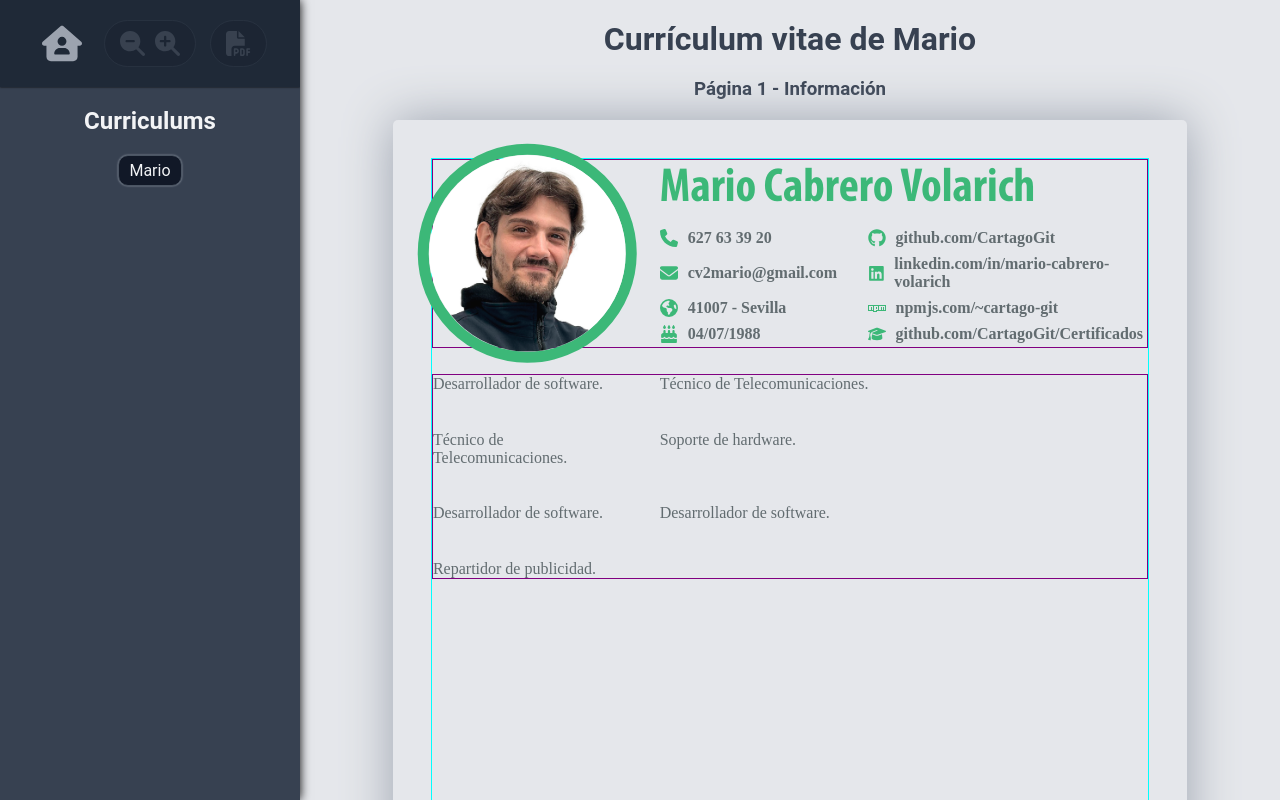
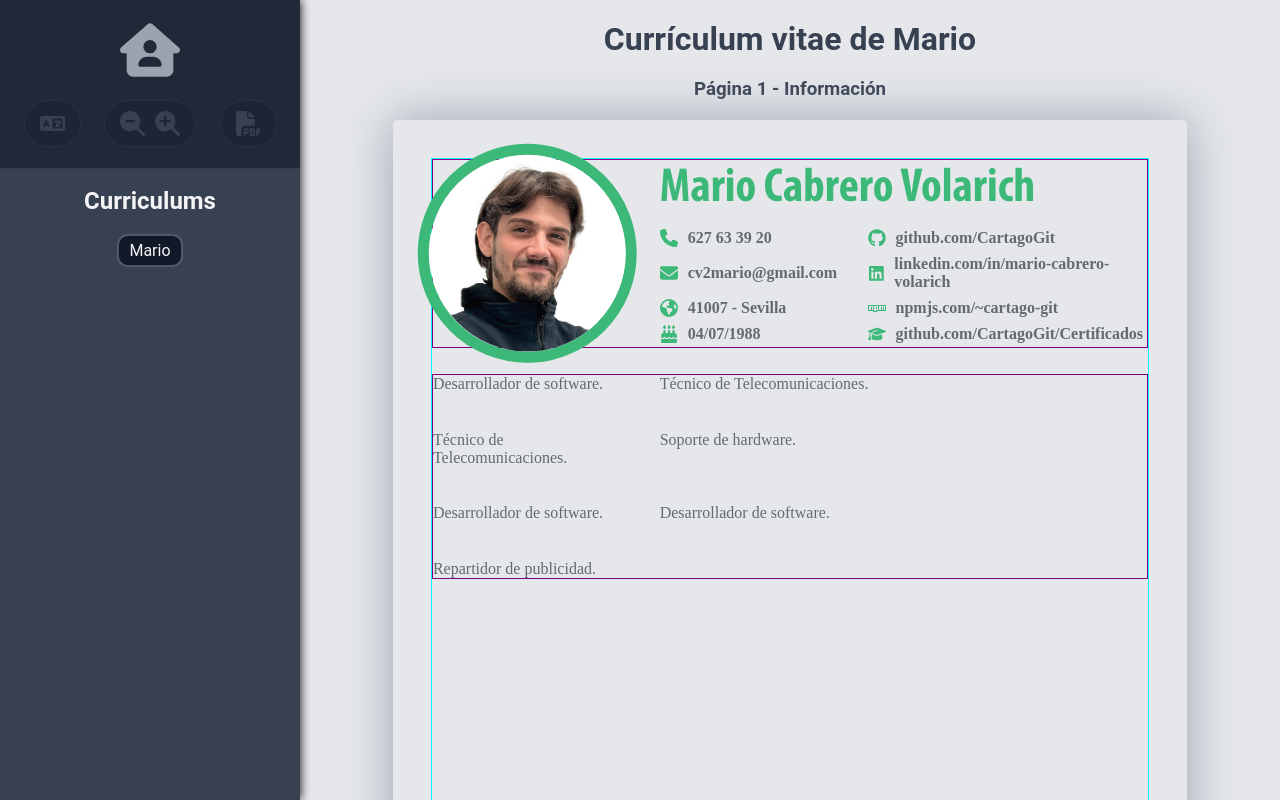
Before and after one commit to CartagoGit/print-cv, a Vue app: page /cv/mario in a window 1280 px wide. Built offline with nearby package versions, Linux system fonts and the light colour scheme.

Commit message:
Actualización de la barra de navegación y estilos de iconos

```diff
--- a/src/App.vue
+++ b/src/App.vue
@@ -1,10 +1,15 @@
 <template>
 	<aside>
 		<header>
-			<section>
+			<section class="logo">
 				<HomeIcon
 					class="icon icon--header icon--logo"
 					@click="$router.push({ name: 'home' })" />
+			</section>
+			<section>
+				<span class="group-icons disabled">
+					<LangIcon class="icon icon--header" />
+				</span>
 			</section>
 			<section>
 				<span class="group-icons disabled">
@@ -54,6 +59,7 @@ import {
 	PdfIcon,
 	ZoomInIcon,
 	ZoomOutIcon,
+	LangIcon,
 } from '@/assets/icons/header/header.icons.ts';
 
 const routes = [{ text: 'Mario', nameRoute: 'mario' }];
@@ -77,14 +83,6 @@ aside {
 	overflow: auto;
 }
 
-.container {
-	height: 100vh;
-	width: 100%;
-	display: grid;
-	grid-template-columns: 300px 1fr;
-	overflow: hidden;
-}
-
 aside {
 	display: flex;
 	background-color: var(--gray-700);
@@ -94,14 +92,19 @@ aside {
 	box-shadow: 0 0 10px 0 black;
 	header {
 		box-shadow: 0 0 2px 0 black;
+		gap: 20px;
 		padding: 20px;
 		width: 100%;
 		display: grid;
 		grid-template-columns: repeat(3, 1fr);
 		background-color: var(--gray-800);
+
 		section {
 			display: flex;
 			justify-content: center;
+			&.logo {
+				grid-column: 1 / 4;
+			}
 		}
 		.group-icons {
 			border-radius: 30px;
--- a/src/assets/icons/header/header.icons.ts
+++ b/src/assets/icons/header/header.icons.ts
@@ -2,5 +2,6 @@ import HomeIcon from './home.icon.svg';
 import PdfIcon from './pdf.icon.svg';
 import ZoomInIcon from './zoom-in.icon.svg';
 import ZoomOutIcon from './zoom-out.icon.svg';
+import LangIcon from './lang.icon.svg';
 
-export { HomeIcon, PdfIcon, ZoomInIcon, ZoomOutIcon };
+export { HomeIcon, PdfIcon, ZoomInIcon, ZoomOutIcon, LangIcon };
--- a/src/assets/scss/components/_icon.component.scss
+++ b/src/assets/scss/components/_icon.component.scss
@@ -8,12 +8,12 @@
 	align-items: center;
 
 	&--logo {
-		width: 40px;
+		width: 60px;
 	}
 	&--header {
 		cursor: pointer;
 		&:hover {
-			fill: var(--gray2100);
+			fill: var(--gray-100);
 		}
 	}
 	&--info {
--- a/src/components/cvs/mario/MarioCv.vue
+++ b/src/components/cvs/mario/MarioCv.vue
@@ -75,6 +75,10 @@ section {
 	gap: 10mm;
 }
 
+article.with-date{
+	grid-column: 1 / 3;
+}
+
 .personal {
 	height: 50mm;
 }
```
Also changed, not shown: src/assets/icons/header/lang.icon.svg (added).
